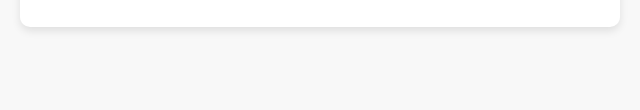
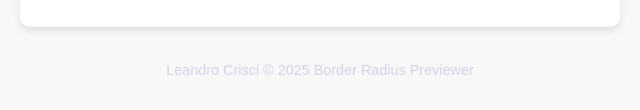
Before and after one commit to LeandroCrixi/02_Border-radiusPreviewer, a plain HTML site: page index.html in a window 1280 px wide. Shown: the part 741-851 px from the top of the page, 320-960 px from the left. Before the commit the page ends 800 px from the top, so only its background shows below. Drawn offline with Linux system fonts and the light colour scheme.

Commit message:
Adding Footer

```diff
--- a/index.html
+++ b/index.html
@@ -38,6 +38,15 @@
             <span id="copyMessage" class="copy-message"></span>
         </div>
     </main>
+    <!-- Footer -->
+    <footer class="footer fade-in-delay">
+        <p>Leandro Crisci &copy; <span id="current-year"></span> Border Radius Previewer</p>
+    </footer>
+
+    <!-- Script to update the year dynamically -->
+    <script>
+        document.getElementById("current-year").textContent = new Date().getFullYear();
+    </script>
     <script src="./script.js"></script>
 </body>
 </html>
--- a/style.css
+++ b/style.css
@@ -119,3 +119,12 @@ header h1 {
     opacity: 0;
     transition: opacity 0.3s ease;
 }
+
+/* Footer */
+.footer {
+    margin-top: 20px;
+    text-align: center;
+    padding: 15px;
+    color: #d3d3e8;
+    font-size: 0.9rem;
+}
```
